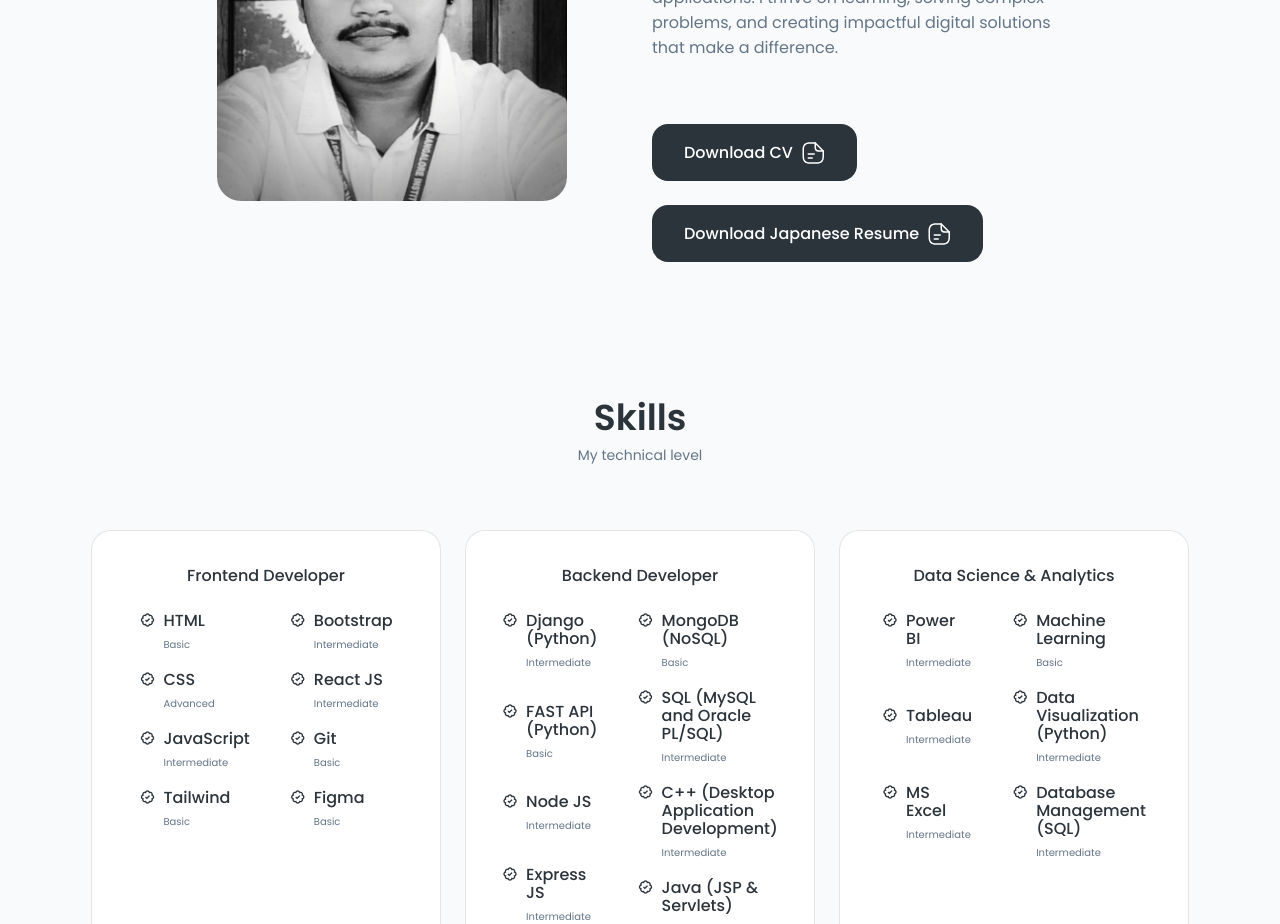
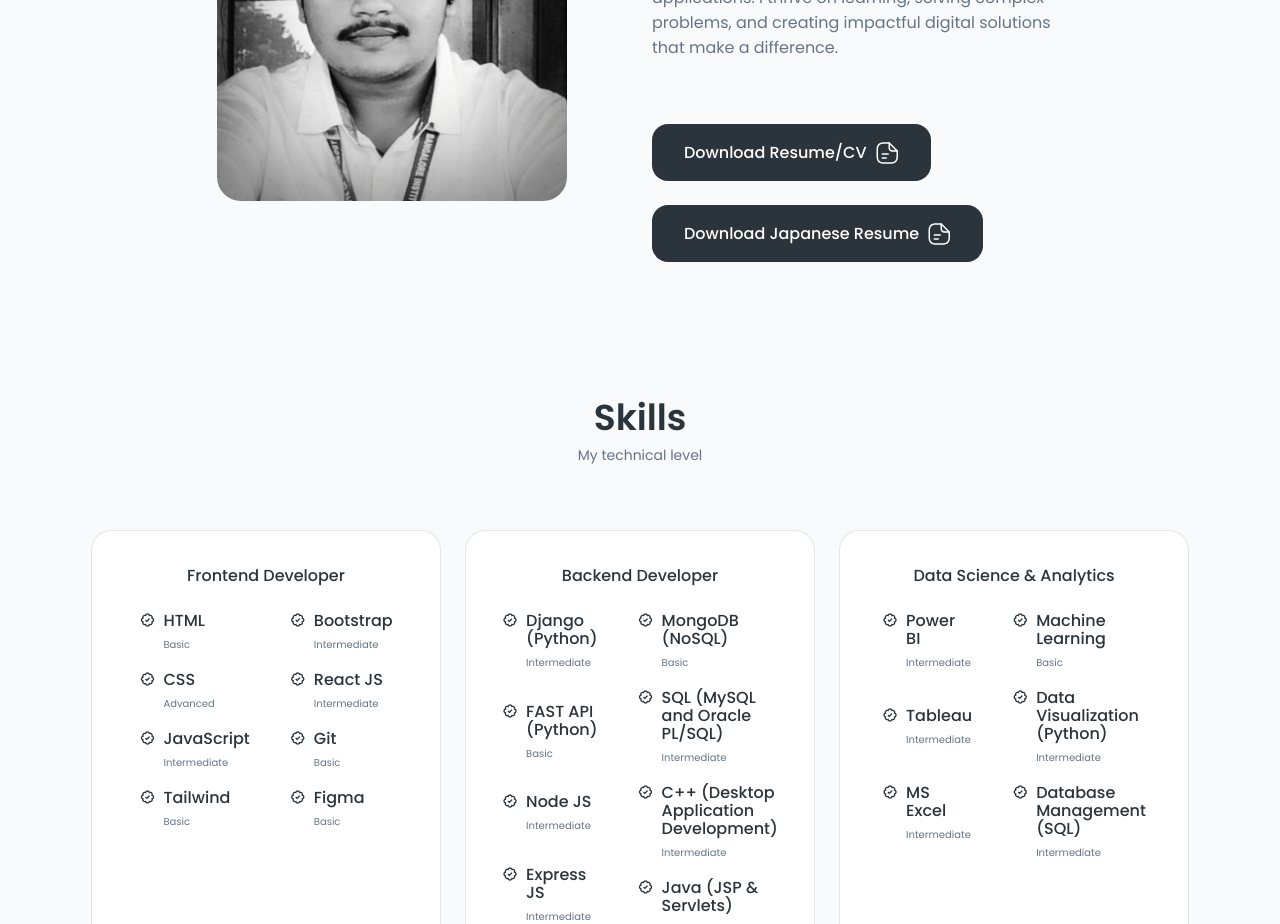
Before and after one commit to Sayan-2054/Sayantan-Portfolio, a React (Vite) app: page / in a window 1280 px wide. Shown: the part 1240-2164 px from the top of the page. Built offline with nearby package versions, Linux system fonts and the light colour scheme.

Commit message:
Updated resume

```diff
--- a/src/components/about/About.jsx
+++ b/src/components/about/About.jsx
@@ -19,7 +19,7 @@ const About = () => {
 
                 <p className="about__description">I'm a passionate, efficient, and curious developer with a strong foundation in software engineering and real-world fintech systems, experienced in debugging, building, and optimizing scalable applications. I thrive on learning, solving complex problems, and creating impactful digital solutions that make a difference.</p>
 
-                <a download="" href={CV} className="button button--flex">Download CV
+                <a download="" href={CV} className="button button--flex">Download Resume/CV
                 <svg
                 class="button__icon"
                 xmlns="http://www.w3.org/2000/svg"
```
Also changed, not shown: 1 other file (tests, documents, lock files or other folders).
